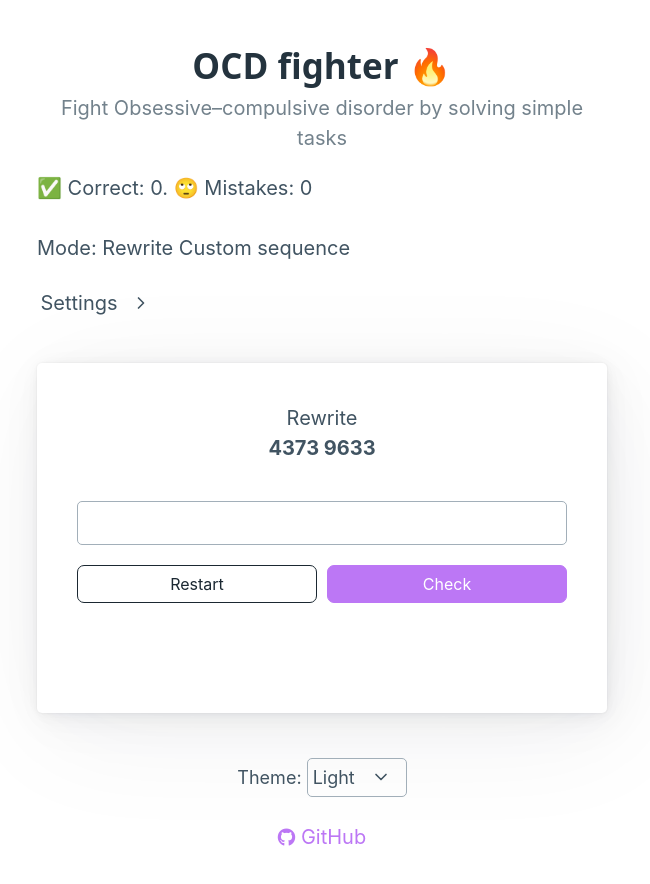
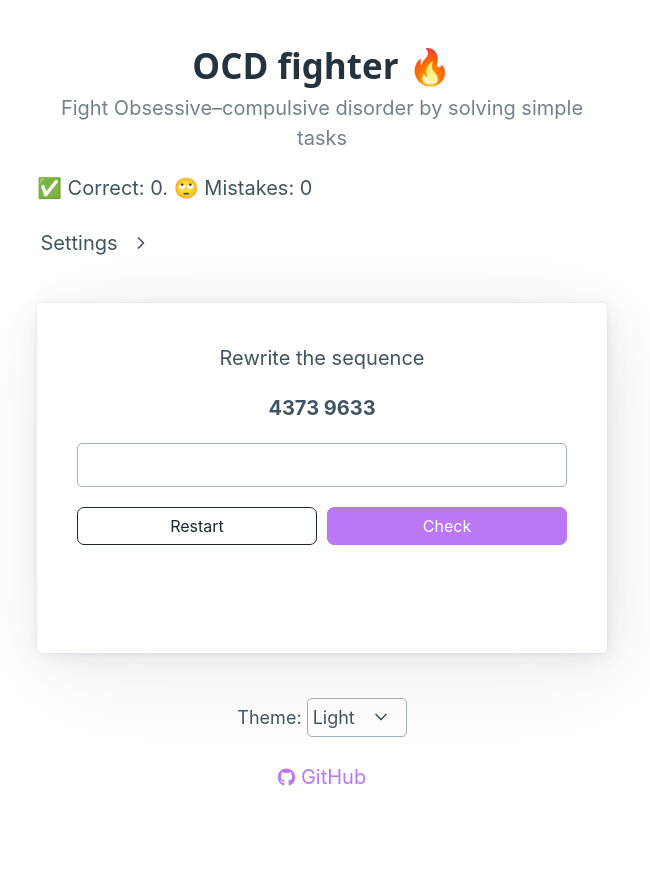
Before and after one commit to navalnica/akr, a Svelte app: page / in a window 1280 px wide. Shown: the top 884 px of the page, without its empty margins (318-968 px from the left). After the commit the page ends 832 px from the top, so only its background shows below. Built offline with nearby package versions, Linux system fonts and the light colour scheme.

Commit message:
upd layout

```diff
--- a/src/App.svelte
+++ b/src/App.svelte
@@ -69,6 +69,9 @@
 	let guessInputsDisabled = false;
 	let nCorrect = 0;
 	let nMistakes = 0;
+
+	let taskDescription;
+	$: taskDescription = `${modes[selectedMode]} ${selectedFormat !== "custom" ? formats[selectedFormat] : "the"} ${selectedFormat === "custom" ? "sequence" : "code"}`;
 
 	console.log(`loaded ${swiftCodes.length} swift codes. sample codes: ${randomChoiceMultiple(swiftCodes, 5)}`);
 
@@ -374,8 +377,6 @@
 
 	<p id="paragraphScore">✅ Correct: {nCorrect}. 🙄 Mistakes: {nMistakes}</p>
 
-	<p id="modeAndFormatStatus">Mode: {modes[selectedMode]} {formats[selectedFormat]} sequence</p>
-
 	<details id="controls">
 		<!-- TODO: width of details container varies depending on the open status -->
 		<summary id="controlsSummary">Settings</summary>
@@ -447,7 +448,8 @@
 	<article id="mainCard">
 		{#if visibleTask}
 			<div id="task">
-				<p>{modes[selectedMode]}<br><strong>{targetSeqSeparated}</strong></p>
+				<p>{taskDescription}</p>
+				<p><strong>{targetSeqSeparated}</strong></p>
 				<button id="buttonReady" on:click={readyToGuess}>Ready</button>
 			</div>
 		{/if}
@@ -487,9 +489,6 @@
 	}
 
 	#paragraphScore {
-		text-align: left;
-	}
-	#modeAndFormatStatus {
 		text-align: left;
 	}
 
```
Also changed, not shown: 6 other files (tests, documents, lock files or other folders).
